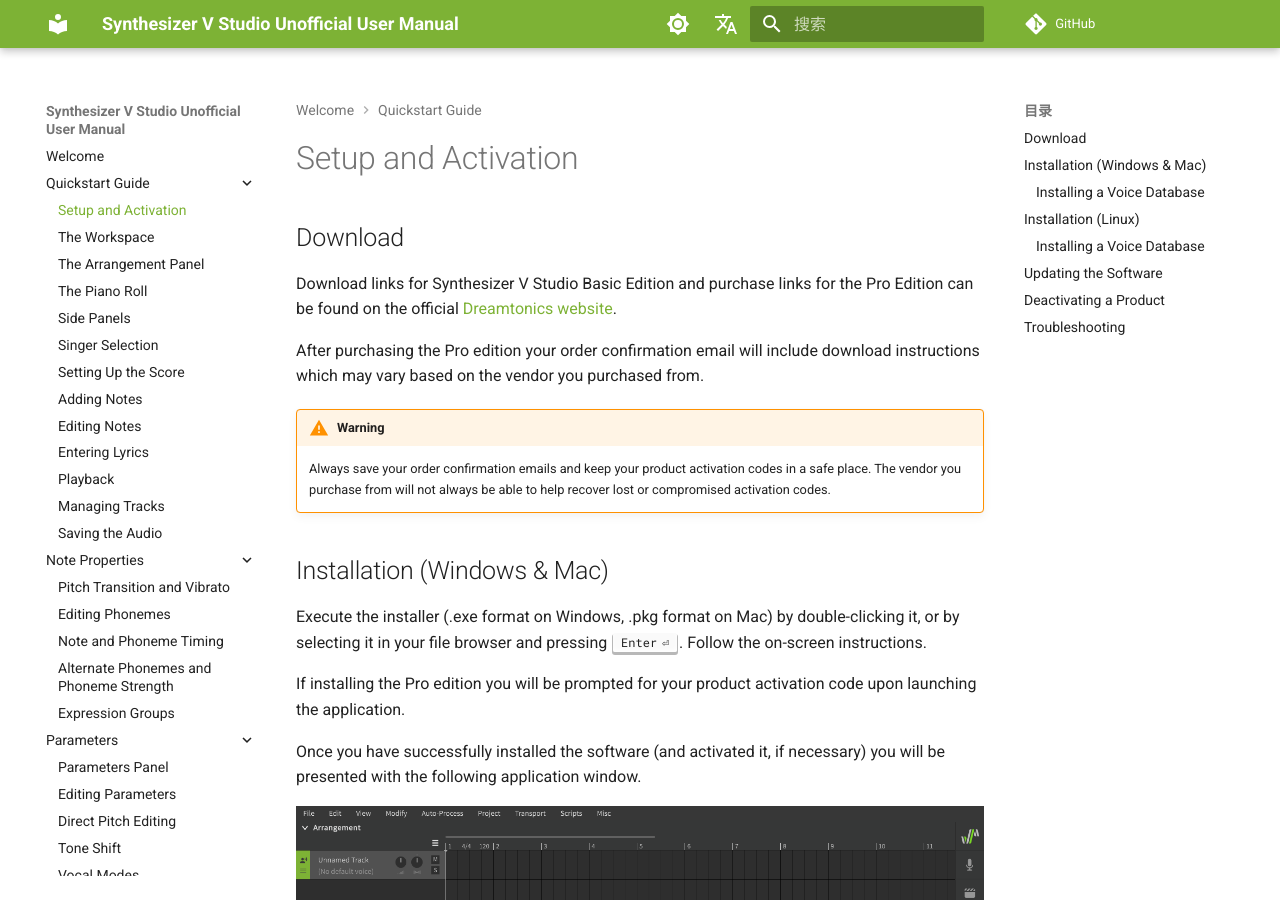
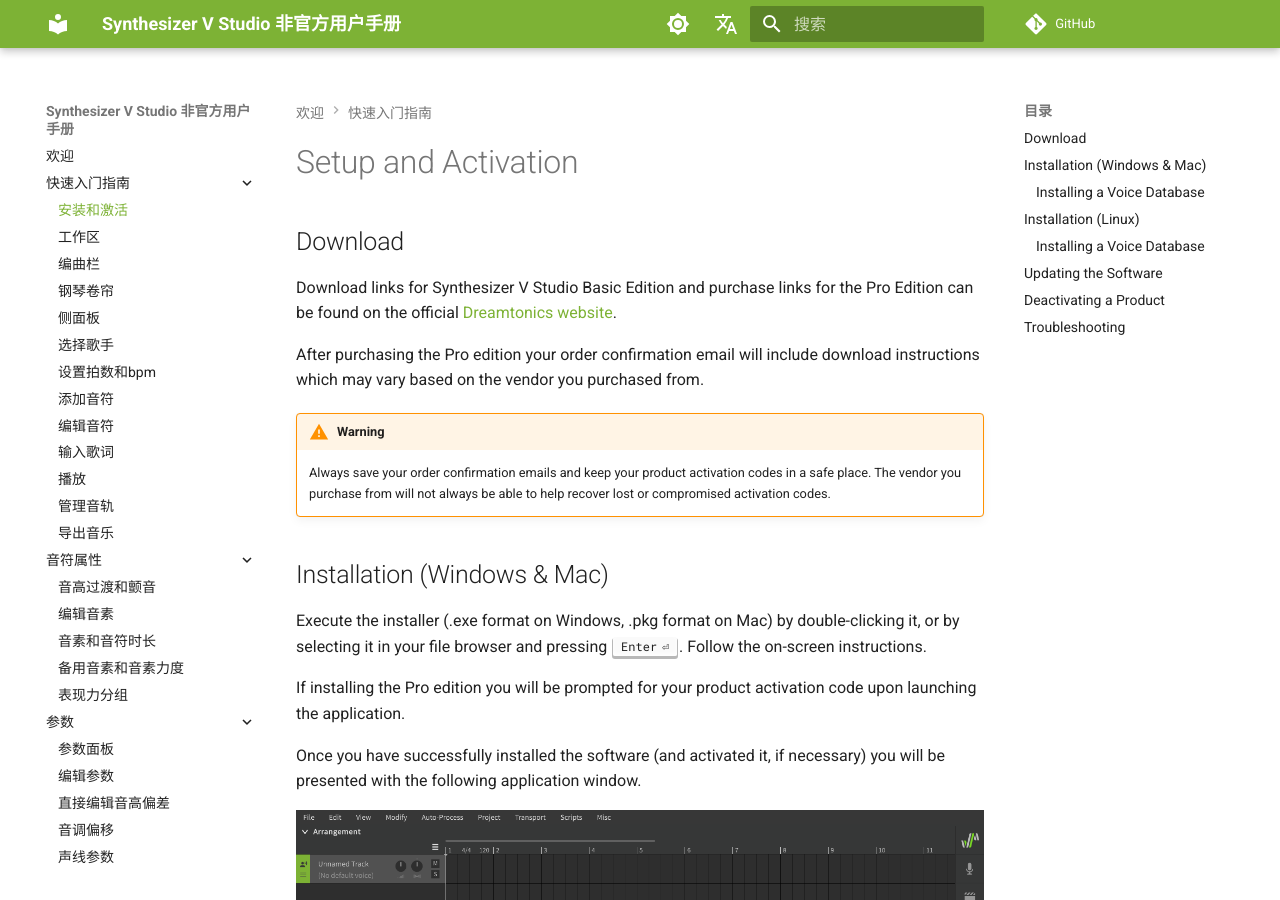
Before and after one commit to claire-west/svstudio-manual-zh, an MkDocs documentation site: the page built from docs/setup.md, in a window 1280 px wide and 900 px high. Built offline with MkDocs 1.6.1 and Material for MkDocs 9.7.7, drawn with Linux system fonts in a browser that asks for light colours; comment, search, counter and statistics services are not loaded.

Commit message:
模板汉化

```diff
--- a/mkdocs.yml
+++ b/mkdocs.yml
@@ -1,63 +1,63 @@
-site_name: Synthesizer V Studio Unofficial User Manual
+site_name: Synthesizer V Studio 非官方用户手册
 site_url: https://zh.synthv.info/
-site_description: The unofficial user manual for SynthV Studio
-site_author: Claire West
+site_description: SynthV Studio的非官方用户手册
+site_author: Claire West,Blathroat
 repo_url: https://github.com/claire-west/svstudio-manual-zh
 copyright: <a href="#__consent">Change cookie settings</a>
 nav:
-  - Welcome: index.md
-  - Quickstart Guide:
-    - Setup and Activation: setup.md
-    - The Workspace: workspace/layout.md
-    - The Arrangement Panel: workspace/arrangement.md
-    - The Piano Roll: workspace/piano-roll.md
-    - Side Panels: workspace/side-panels.md
-    - Singer Selection: quickstart/singer-selection.md
-    - Setting Up the Score: quickstart/setting-up-the-score.md
-    - Adding Notes: quickstart/creating-notes.md
-    - Editing Notes: quickstart/editing-notes.md
-    - Entering Lyrics: quickstart/entering-lyrics.md
+  - 欢迎: index.md
+  - 快速入门指南:
+    - 安装和激活: setup.md
+    - 工作区: workspace/layout.md
+    - 编曲栏: workspace/arrangement.md
+    - 钢琴卷帘: workspace/piano-roll.md
+    - 侧面板: workspace/side-panels.md
+    - 选择歌手: quickstart/singer-selection.md
+    - 设置拍数和bpm: quickstart/setting-up-the-score.md
+    - 添加音符: quickstart/creating-notes.md
+    - 编辑音符: quickstart/editing-notes.md
+    - 输入歌词: quickstart/entering-lyrics.md
     # - Introduction to Instant Mode: quickstart/instant-mode.md
-    - Playback: quickstart/playback.md
-    - Managing Tracks: quickstart/managing-tracks.md
-    - Saving the Audio: quickstart/saving-the-audio.md
-  - Note Properties:
-    - Pitch Transition and Vibrato: note-properties/pitch-transition-and-vibrato.md
-    - Editing Phonemes: note-properties/editing-phonemes.md
-    - Note and Phoneme Timing: note-properties/note-and-phoneme-timing.md
-    - Alternate Phonemes and Phoneme Strength: note-properties/alternate-phonemes.md
-    - Expression Groups: note-properties/expression-groups.md
-  - Parameters:
-    - Parameters Panel: parameters/parameters-panel.md
-    - Editing Parameters: parameters/editing-parameters.md
-    - Direct Pitch Editing: parameters/direct-pitch-editing.md
-    - Tone Shift: parameters/tone-shift.md
-    - Vocal Modes: ai-functions/vocal-modes.md
-  - AI Functions:
-    - "Pitch Mode: Sing": ai-functions/pitch-mode-sing.md
-    - "Pitch Mode: Rap": ai-functions/pitch-mode-rap.md
+    - 播放: quickstart/playback.md
+    - 管理音轨: quickstart/managing-tracks.md
+    - 导出音乐: quickstart/saving-the-audio.md
+  - 音符属性:
+    - 音高过渡和颤音: note-properties/pitch-transition-and-vibrato.md
+    - 编辑音素: note-properties/editing-phonemes.md
+    - 音素和音符时长: note-properties/note-and-phoneme-timing.md
+    - 备用音素和音素力度: note-properties/alternate-phonemes.md
+    - 表现力分组: note-properties/expression-groups.md
+  - 参数:
+    - 参数面板: parameters/parameters-panel.md
+    - 编辑参数: parameters/editing-parameters.md
+    - 直接编辑音高偏差: parameters/direct-pitch-editing.md
+    - 音调偏移: parameters/tone-shift.md
+    - 声线参数: ai-functions/vocal-modes.md
+  - 自动调校:
+    - "音高模式：歌唱": ai-functions/pitch-mode-sing.md
+    - "音高模式：说唱": ai-functions/pitch-mode-rap.md
     # - Instant Mode: ai-functions/instant-mode.md
-    - AI Retakes: ai-functions/ai-retakes.md
-    - Auto Pitch Tuning: ai-functions/auto-pitch-tuning.md
-  - Intermediate and Advanced Usage:
-    - Manual Pitch Mode: advanced/pitch-mode-manual.md
-    - Batch Lyric Input: advanced/batch-lyrics.md
-    - User Dictionaries: advanced/user-dictionaries.md
-    - Groups: advanced/groups.md
-    - Note Ornamentation: advanced/note-ornamentation.md
-    - Note Detuning: advanced/note-detuning.md
-    - MIDI Controller Support: advanced/midi-controller.md
-    - VSTi/AU Plugin: daw-integration/plugin.md
-    - The Top Menus in Detail: advanced/top-menus.md
-    - The Side Panels in Detail: advanced/side-panels.md
-    - The Context Menus in Detail: advanced/right-click-menus.md
-    - Scripting: advanced/scripting.md
-  - Other Topics:
-    - FAQs: faq.md
-    - Phoneme Reference: phonemes.md
-    - Default Keybinds: keybinds.md
-    - Help & Support: support.md
-    - About: about.md
+    - AI重录: ai-functions/ai-retakes.md
+    - 自动音高调校: ai-functions/auto-pitch-tuning.md
+  - 中高级用法:
+    - 手动音高模式: advanced/pitch-mode-manual.md
+    - 批量输入歌词: advanced/batch-lyrics.md
+    - 用户词典: advanced/user-dictionaries.md
+    - 音符组: advanced/groups.md
+    - 自动修饰音符: advanced/note-ornamentation.md
+    - 音符偏移: advanced/note-detuning.md
+    - MIDI设备支持: advanced/midi-controller.md
+    - VSTi/AU插件: daw-integration/plugin.md
+    - 顶部菜单: advanced/top-menus.md
+    - 侧面板: advanced/side-panels.md
+    - 右键菜单: advanced/right-click-menus.md
+    - 脚本: advanced/scripting.md
+  - 其他:
+    - 常见问题: faq.md
+    - 音素表: phonemes.md
+    - 快捷键: keybinds.md
+    - 帮助与支持: support.md
+    - 关于: about.md
 theme:
   name: material
   favicon: img/icon.ico
@@ -76,14 +76,14 @@
       primary: custom
       toggle:
         icon: material/brightness-7
-        name: Switch to dark mode
+        name: 切换至亮色模式
     # Palette toggle for dark mode
     - media: "(prefers-color-scheme: dark)"
       scheme: slate
       primary: custom
       toggle:
         icon: material/brightness-4
-        name: Switch to light mode
+        name: 切换至暗色模式
 extra_css:
   - stylesheets/theme.css
 plugins:
@@ -137,30 +137,30 @@
   social:
     - icon: fontawesome/regular/comments
       link: https://forum.synthesizerv.com/t/topic/7524
-      name: Discuss This Website on the Official Forums
+      name: 在论坛上讨论此网站
     - icon: fontawesome/brands/github
       link: https://github.com/claire-west/svstudio-manual
-      name: This Website on GitHub
+      name: Github上的源代码
     - icon: simple/kofi
       link: https://ko-fi.com/claaaire
-      name: Support This Project
+      name: 为此项目提供支持
   consent:
-    title: Cookie consent
+    title: Cookie设定
     description: >-
-      We use cookies to recognize repeated visits and preferences, as well as to measure traffic to each page and collect feedback with the "Was this page helpful?" buttons on each page. With your consent, you are helping us to make this documentation better.
+      我们使用cookies来跟踪并记录您的偏好，记录统计信息。我们通过每个页面上的“这个页面有用吗？”按钮收集反馈。在您同意的情况下帮助我们改进此文档。
   analytics:
     provider: google
     property: !ENV GOOGLE_ANALYTICS_KEY
     feedback:
-      title: Was this page helpful?
+      title: 此页面有帮助吗？
       ratings:
         - icon: material/emoticon-happy-outline
-          name: This page was helpful
+          name: 这个页面很有用ヾ(•ω•`)o
           data: 1
           note: >-
-            Thanks for your feedback!
+            感谢反馈ヾ(^▽^*)))
         - icon: material/emoticon-sad-outline
-          name: This page could be improved
+          name: 这个页面有待改进
           data: 0
           note: >-
-            Thanks for your feedback! Help us improve by providing feedback on the <a href="https://forum.synthesizerv.com/t/topic/7524" target="_blank" rel="noopener">official forums</a>.
+            感谢反馈！您可以在<a href="https://forum.synthesizerv.com/t/topic/7524" target="_blank" rel="noopener">论坛</a>帮助我们改进。
```
